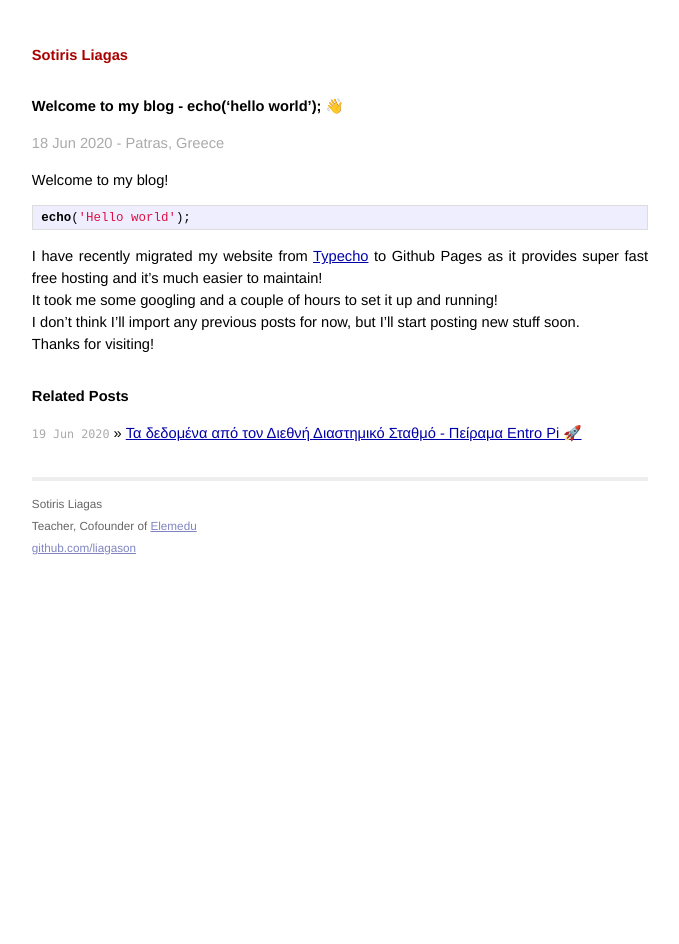
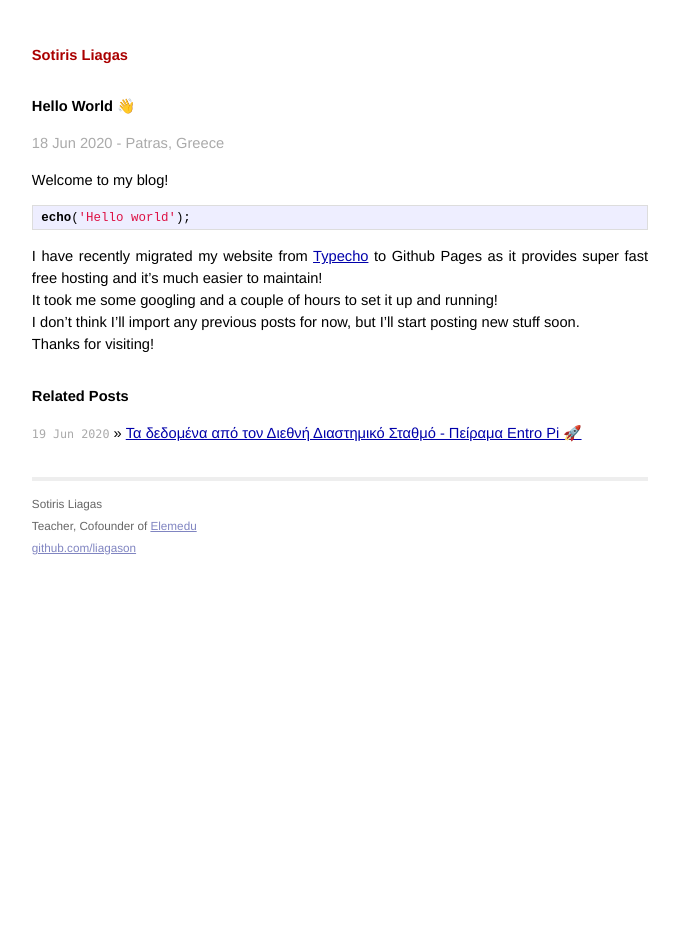
Before and after one commit to liagason/A-Jekyll-Blog, a Jekyll site: the page built from _posts/2020-06-18-hello-world.md, in a window 1280 px wide. Shown: the whole page, without its empty margins (300-979 px from the left). Built offline with Jekyll 4.4.1, drawn with Linux system fonts in a browser that asks for light colours.

Commit message:
Update 2020-06-18-hello-world.md

```diff
--- a/_posts/2020-06-18-hello-world.md
+++ b/_posts/2020-06-18-hello-world.md
@@ -1,6 +1,6 @@
 ---
 layout: post
-title: Welcome to my blog - echo('hello world'); 👋
+title: Hello World 👋
 ---
 
 {{ page.title }}
```
